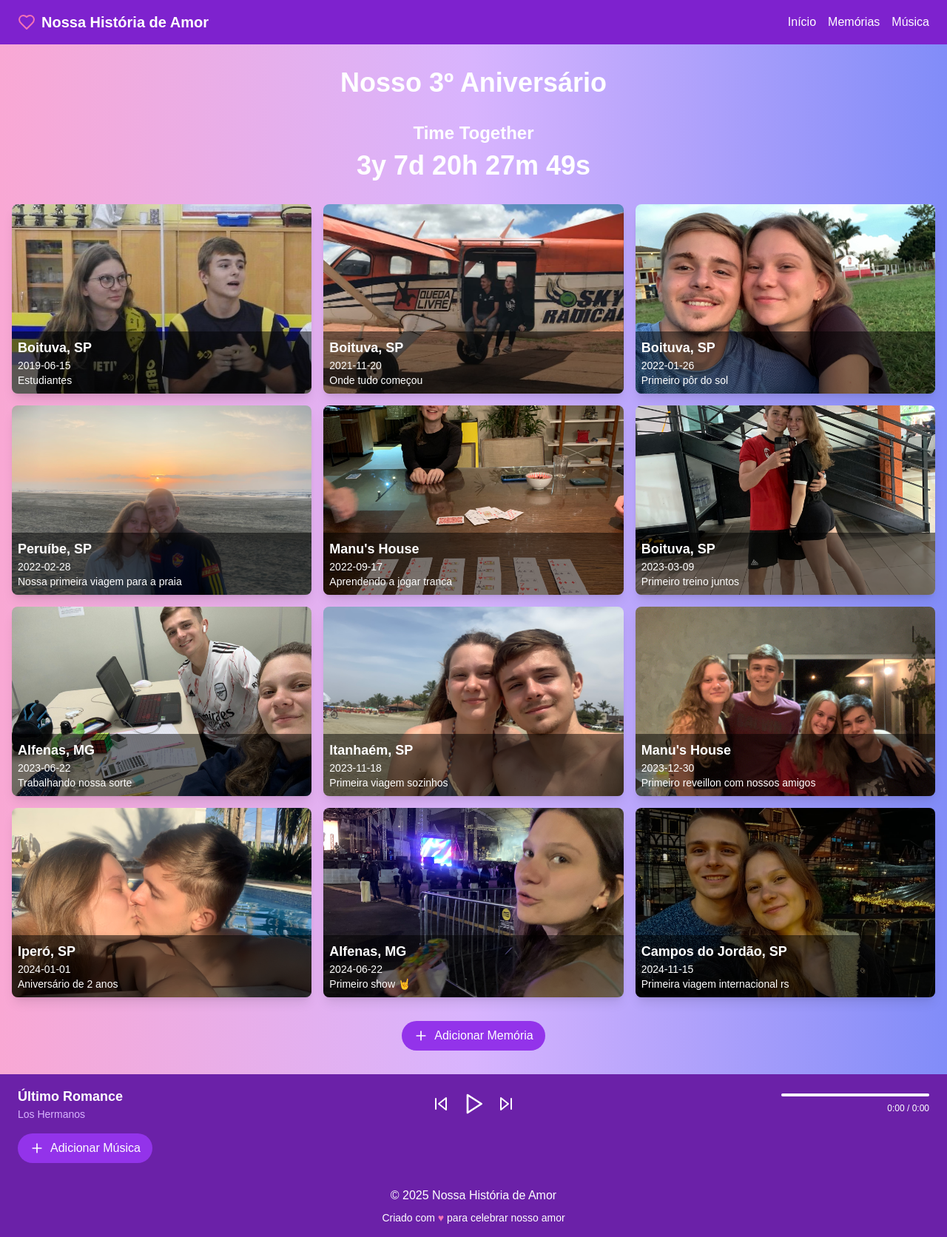
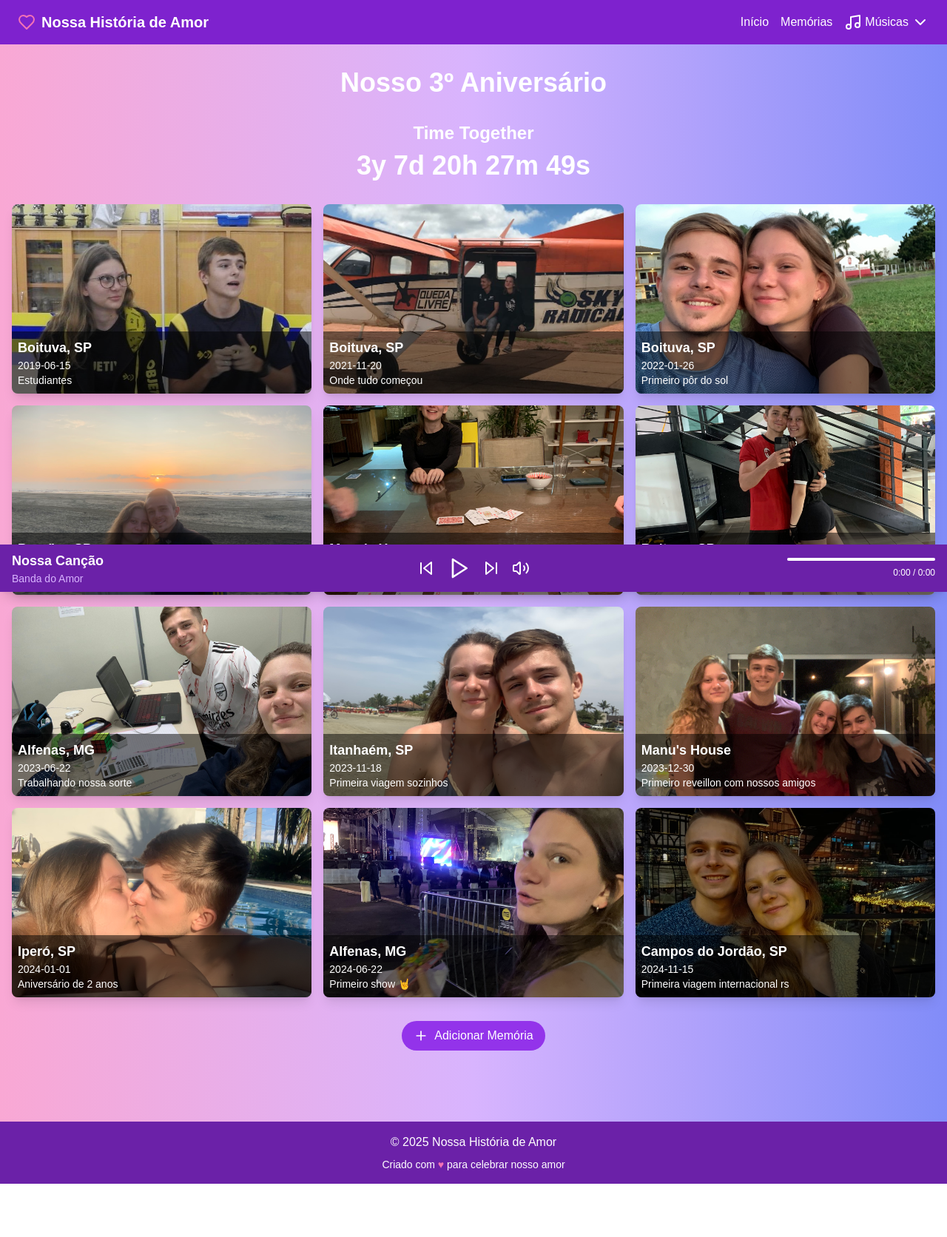
Before and after one commit to gabrielcampanile/anniversary-project, a Next.js app: page / in a window 1280 px wide. Shown: the whole page at 74% size. After the commit the page ends 1600 px from the top, so only its background shows below. Built offline with nearby package versions, Linux system fonts and the light colour scheme.

Commit message:
Update music player to use YouTube links and add playlist management

```diff
--- a/components/AnniversaryPage.tsx
+++ b/components/AnniversaryPage.tsx
@@ -5,13 +5,41 @@ import Header from './Header'
 import Footer from './Footer'
 import CountdownTimer from './CountdownTimer'
 import ImageGallery from './ImageGallery'
+import BackgroundMusic from './BackgroundMusic'
+
+interface Song {
+  id: number
+  title: string
+  artist: string
+  youtubeId: string
+}
+
+const initialPlaylist: Song[] = [
+  { id: 1, title: "Nossa Canção", artist: "Banda do Amor", youtubeId: "dQw4w9WgXcQ" },
+  { id: 2, title: "Primeiro Encontro", artist: "Cantores Românticos", youtubeId: "ZbZSe6N_BXs" },
+  { id: 3, title: "Valsa do Aniversário", artist: "Orquestra da Celebração", youtubeId: "fJ9rUzIMcZQ" },
+]
 
 export default function AnniversaryPage() {
   const [isMounted, setIsMounted] = useState(false)
+  const [playlist, setPlaylist] = useState<Song[]>(initialPlaylist)
 
   useEffect(() => {
     setIsMounted(true)
   }, [])
+
+  const addSong = (song: Omit<Song, 'id'>) => {
+    const newId = Math.max(...playlist.map(s => s.id)) + 1
+    setPlaylist([...playlist, { ...song, id: newId }])
+  }
+
+  const editSong = (id: number, updatedSong: Omit<Song, 'id'>) => {
+    setPlaylist(playlist.map(song => song.id === id ? { ...updatedSong, id } : song))
+  }
+
+  const removeSong = (id: number) => {
+    setPlaylist(playlist.filter(song => song.id !== id))
+  }
 
   if (!isMounted) {
     return null
@@ -19,12 +47,13 @@ export default function AnniversaryPage() {
 
   return (
     <div className="min-h-screen flex flex-col bg-gradient-to-r from-pink-300 via-purple-300 to-indigo-400">
-      <Header />
-      <main className="flex-grow container mx-auto px-4 py-8">
+      <Header playlist={playlist} onAddSong={addSong} onEditSong={editSong} onRemoveSong={removeSong} />
+      <main className="flex-grow container mx-auto px-4 py-8 mb-16">
         <h1 className="text-4xl font-bold text-center text-white mb-8">Nosso 3º Aniversário</h1>
         <CountdownTimer startDate="2022-01-01" />
         <ImageGallery />
       </main>
+      <BackgroundMusic playlist={playlist} />
       <Footer />
     </div>
   )
--- a/components/BackgroundMusic.tsx
+++ b/components/BackgroundMusic.tsx
@@ -1,22 +1,21 @@
 'use client'
 
 import { useState, useEffect, useRef } from 'react'
-import { Play, Pause, SkipBack, SkipForward, Plus } from 'lucide-react'
+import { Play, Pause, SkipBack, SkipForward, Volume2, VolumeX } from 'lucide-react'
+import YouTube from 'react-youtube'
 
 interface Song {
   id: number
   title: string
   artist: string
-  src: string
+  youtubeId: string
 }
 
 const initialPlaylist: Song[] = [
-  { id: 1, title: "Último Romance", artist: "Los Hermanos", src: "/audio/ultimo-romance.mp3" },
-  { id: 2, title: "Dengo", artist: "João Gomes", src: "/audio/dengo.mp3" },
-  { id: 3, title: "Our Song", artist: "Love Band", src: "/audio/ultimo-romance.mp3" },
-  { id: 4, title: "First Date", artist: "Romance Singers", src: "/audio/dengo.mp3" },
+  { id: 1, title: "Nossa Canção", artist: "Banda do Amor", youtubeId: "dQw4w9WgXcQ" },
+  { id: 2, title: "Primeiro Encontro", artist: "Cantores Românticos", youtubeId: "ZbZSe6N_BXs" },
+  { id: 3, title: "Valsa do Aniversário", artist: "Orquestra da Celebração", youtubeId: "fJ9rUzIMcZQ" },
 ]
-
 
 export default function BackgroundMusic() {
   const [playlist, setPlaylist] = useState<Song[]>(initialPlaylist)
@@ -24,15 +23,15 @@ export default function BackgroundMusic() {
   const [currentSong, setCurrentSong] = useState(0)
   const [duration, setDuration] = useState(0)
   const [currentTime, setCurrentTime] = useState(0)
-  const [showAddForm, setShowAddForm] = useState(false)
-  const audioRef = useRef<HTMLAudioElement>(null)
+  const [isMuted, setIsMuted] = useState(false)
+  const playerRef = useRef<YouTube>(null)
 
   useEffect(() => {
-    if (audioRef.current) {
+    if (playerRef.current) {
       if (isPlaying) {
-        audioRef.current.play()
+        playerRef.current.internalPlayer.playVideo()
       } else {
-        audioRef.current.pause()
+        playerRef.current.internalPlayer.pauseVideo()
       }
     }
   }, [isPlaying, currentSong])
@@ -41,11 +40,29 @@ export default function BackgroundMusic() {
   const nextSong = () => setCurrentSong((prev) => (prev + 1) % playlist.length)
   const prevSong = () => setCurrentSong((prev) => (prev - 1 + playlist.length) % playlist.length)
 
-  const onTimeUpdate = () => {
-    if (audioRef.current) {
-      setCurrentTime(audioRef.current.currentTime)
-      setDuration(audioRef.current.duration)
+  const onReady = (event: { target: any }) => {
+    setDuration(event.target.getDuration())
+  }
+
+  const onStateChange = (event: { target: any, data: number }) => {
+    if (event.data === YouTube.PlayerState.PLAYING) {
+      setIsPlaying(true)
+      startTimeUpdate(event.target)
+    } else {
+      setIsPlaying(false)
+      stopTimeUpdate()
     }
+  }
+
+  const startTimeUpdate = (player: any) => {
+    const interval = setInterval(() => {
+      setCurrentTime(player.getCurrentTime())
+    }, 1000)
+    return () => clearInterval(interval)
+  }
+
+  const stopTimeUpdate = () => {
+    setCurrentTime(0)
   }
 
   const formatTime = (time: number) => {
@@ -54,21 +71,20 @@ export default function BackgroundMusic() {
     return `${minutes}:${seconds.toString().padStart(2, '0')}`
   }
 
-  const addSong = (newSong: Omit<Song, 'id'>) => {
-    const id = playlist.length > 0 ? Math.max(...playlist.map(s => s.id)) + 1 : 1
-    setPlaylist([...playlist, { ...newSong, id }])
-    setShowAddForm(false)
+  const toggleMute = () => {
+    setIsMuted(!isMuted)
+    if (playerRef.current) {
+      if (isMuted) {
+        playerRef.current.internalPlayer.unMute()
+      } else {
+        playerRef.current.internalPlayer.mute()
+      }
+    }
   }
 
   return (
-    <div className="bg-purple-800 text-white py-4 px-6">
-      <audio
-        ref={audioRef}
-        src={playlist[currentSong].src}
-        onTimeUpdate={onTimeUpdate}
-        onEnded={nextSong}
-      />
-      <div className="flex justify-between items-center mb-4">
+    <div className="fixed bottom-0 left-0 right-0 bg-purple-800 text-white py-2 px-4 shadow-lg">
+      <div className="flex justify-between items-center">
         <div className="flex-1">
           <h3 className="font-bold text-lg">{playlist[currentSong].title}</h3>
           <p className="text-sm text-purple-300">{playlist[currentSong].artist}</p>
@@ -83,6 +99,9 @@ export default function BackgroundMusic() {
           <button onClick={nextSong} className="text-white hover:text-purple-300">
             <SkipForward size={24} />
           </button>
+          <button onClick={toggleMute} className="text-white hover:text-purple-300">
+            {isMuted ? <VolumeX size={24} /> : <Volume2 size={24} />}
+          </button>
         </div>
         <div className="flex-1 flex flex-col items-end">
           <div className="w-full max-w-[200px] h-1 bg-purple-600 rounded-full mb-2">
@@ -94,87 +113,25 @@ export default function BackgroundMusic() {
           <span className="text-xs">{formatTime(currentTime)} / {formatTime(duration)}</span>
         </div>
       </div>
-      <button
-        onClick={() => setShowAddForm(true)}
-        className="bg-purple-600 text-white px-4 py-2 rounded-full flex items-center justify-center hover:bg-purple-700 transition-colors"
-      >
-        <Plus size={20} className="mr-2" />
-        Adicionar Música
-      </button>
-      {showAddForm && (
-        <AddSongForm onAdd={addSong} onCancel={() => setShowAddForm(false)} />
-      )}
+      <YouTube
+        videoId={playlist[currentSong].youtubeId}
+        opts={{
+          height: '0',
+          width: '0',
+          playerVars: {
+            autoplay: 1,
+            controls: 0,
+            disablekb: 1,
+            fs: 0,
+            iv_load_policy: 3,
+            modestbranding: 1,
+            rel: 0,
+          },
+        }}
+        onReady={onReady}
+        onStateChange={onStateChange}
+        ref={playerRef}
+      />
     </div>
   )
 }
-
-interface AddSongFormProps {
-  onAdd: (song: Omit<Song, 'id'>) => void
-  onCancel: () => void
-}
-
-function AddSongForm({ onAdd, onCancel }: AddSongFormProps) {
-  const [newSong, setNewSong] = useState<Omit<Song, 'id'>>({
-    title: '',
-    artist: '',
-    src: ''
-  })
-
-  const handleSubmit = (e: React.FormEvent) => {
-    e.preventDefault()
-    onAdd(newSong)
-  }
-
-  return (
-    <form onSubmit={handleSubmit} className="mt-4 bg-purple-700 p-4 rounded-lg">
-      <div className="mb-4">
-        <label htmlFor="title" className="block text-sm font-medium text-white">Título da Música</label>
-        <input
-          type="text"
-          id="title"
-          value={newSong.title}
-          onChange={(e) => setNewSong({ ...newSong, title: e.target.value })}
-          className="mt-1 block w-full rounded-md border-gray-300 shadow-sm focus:border-purple-500 focus:ring-purple-500 text-gray-700"
-          required
-        />
-      </div>
-      <div className="mb-4">
-        <label htmlFor="artist" className="block text-sm font-medium text-white">Artista</label>
-        <input
-          type="text"
-          id="artist"
-          value={newSong.artist}
-          onChange={(e) => setNewSong({ ...newSong, artist: e.target.value })}
-          className="mt-1 block w-full rounded-md border-gray-300 shadow-sm focus:border-purple-500 focus:ring-purple-500 text-gray-700"
-          required
-        />
-      </div>
-      <div className="mb-4">
-        <label htmlFor="src" className="block text-sm font-medium text-white">URL da Música</label>
-        <input
-          type="text"
-          id="src"
-          value={newSong.src}
-          onChange={(e) => setNewSong({ ...newSong, src: e.target.value })}
-          className="mt-1 block w-full rounded-md border-gray-300 shadow-sm focus:border-purple-500 focus:ring-purple-500 text-gray-700"
-          required
-        />
-      </div>
-      <div className="flex justify-end space-x-2">
-        <button
-          type="button"
-          onClick={onCancel}
-          className="px-4 py-2 text-sm font-medium text-white bg-purple-600 border border-transparent rounded-md hover:bg-purple-700 focus:outline-none focus:ring-2 focus:ring-offset-2 focus:ring-purple-500"
-        >
-          Cancelar
-        </button>
-        <button
-          type="submit"
-          className="px-4 py-2 text-sm font-medium text-white bg-purple-500 border border-transparent rounded-md hover:bg-purple-600 focus:outline-none focus:ring-2 focus:ring-offset-2 focus:ring-purple-500"
-        >
-          Adicionar
-        </button>
-      </div>
-    </form>
-  )
-}
--- a/components/Footer.tsx
+++ b/components/Footer.tsx
@@ -1,10 +1,7 @@
-import BackgroundMusic from './BackgroundMusic'
-
 export default function Footer() {
   return (
-    <footer className="bg-purple-800 text-white">
-      <BackgroundMusic />
-      <div className="text-center py-4">
+    <footer className="bg-purple-800 text-white py-4">
+      <div className="text-center">
         <p>&copy; {new Date().getFullYear()} Nossa História de Amor</p>
         <p className="mt-2 text-sm">
           Criado com <span className="text-pink-400">&hearts;</span> para celebrar nosso amor
--- a/components/Header.tsx
+++ b/components/Header.tsx
@@ -1,8 +1,54 @@
-import { Heart } from 'lucide-react'
+'use client'
 
-export default function Header() {
+import { useState } from 'react'
+import { Heart, Music, ChevronDown, Plus, Edit, Trash } from 'lucide-react'
+
+interface Song {
+  id: number
+  title: string
+  artist: string
+  youtubeId: string
+}
+
+interface HeaderProps {
+  playlist: Song[]
+  onAddSong: (song: Omit<Song, 'id'>) => void
+  onEditSong: (id: number, song: Omit<Song, 'id'>) => void
+  onRemoveSong: (id: number) => void
+}
+
+export default function Header({ playlist, onAddSong, onEditSong, onRemoveSong }: HeaderProps) {
+  const [isDropdownOpen, setIsDropdownOpen] = useState(false)
+  const [isAddFormOpen, setIsAddFormOpen] = useState(false)
+  const [editingSongId, setEditingSongId] = useState<number | null>(null)
+  const [newSong, setNewSong] = useState<Omit<Song, 'id'>>({ title: '', artist: '', youtubeId: '' })
+
+  const toggleDropdown = () => setIsDropdownOpen(!isDropdownOpen)
+
+  const handleAddSong = (e: React.FormEvent) => {
+    e.preventDefault()
+    onAddSong(newSong)
+    setNewSong({ title: '', artist: '', youtubeId: '' })
+    setIsAddFormOpen(false)
+  }
+
+  const handleEditSong = (e: React.FormEvent) => {
+    e.preventDefault()
+    if (editingSongId !== null) {
+      onEditSong(editingSongId, newSong)
+      setNewSong({ title: '', artist: '', youtubeId: '' })
+      setEditingSongId(null)
+    }
+  }
+
+  const startEditing = (song: Song) => {
+    setNewSong(song)
+    setEditingSongId(song.id)
+    setIsAddFormOpen(true)
+  }
+
   return (
-    <header className="bg-purple-700 text-white py-4 px-6 flex justify-between items-center">
+    <header className="bg-purple-700 text-white py-4 px-6 flex justify-between items-center relative">
       <div className="flex items-center space-x-2">
         <Heart className="text-pink-400" />
         <span className="font-bold text-xl">Nossa História de Amor</span>
@@ -11,9 +57,90 @@ export default function Header() {
         <ul className="flex space-x-4">
           <li><a href="#inicio" className="hover:text-pink-400 transition-colors">Início</a></li>
           <li><a href="#memorias" className="hover:text-pink-400 transition-colors">Memórias</a></li>
-          <li><a href="#musica" className="hover:text-pink-400 transition-colors">Música</a></li>
+          <li className="relative">
+            <button onClick={toggleDropdown} className="flex items-center hover:text-pink-400 transition-colors">
+              <Music className="mr-1" />
+              Músicas
+              <ChevronDown className="ml-1" />
+            </button>
+            {isDropdownOpen && (
+              <div className="absolute right-0 mt-2 w-64 bg-white rounded-md shadow-lg z-10">
+                <div className="py-1">
+                  {playlist.map((song) => (
+                    <div key={song.id} className="px-4 py-2 text-gray-800 hover:bg-gray-100 flex justify-between items-center">
+                      <span>{song.title} - {song.artist}</span>
+                      <div>
+                        <button onClick={() => startEditing(song)} className="text-blue-500 hover:text-blue-700 mr-2">
+                          <Edit size={16} />
+                        </button>
+                        <button onClick={() => onRemoveSong(song.id)} className="text-red-500 hover:text-red-700">
+                          <Trash size={16} />
+                        </button>
+                      </div>
+                    </div>
+                  ))}
+                  <button
+                    onClick={() => setIsAddFormOpen(true)}
+                    className="w-full text-left px-4 py-2 text-gray-800 hover:bg-gray-100 flex items-center"
+                  >
+                    <Plus size={16} className="mr-2" />
+                    Adicionar Música
+                  </button>
+                </div>
+              </div>
+            )}
+          </li>
         </ul>
       </nav>
+      {isAddFormOpen && (
+        <div className="absolute right-0 mt-2 w-64 bg-white rounded-md shadow-lg z-10 p-4">
+          <form onSubmit={editingSongId !== null ? handleEditSong : handleAddSong}>
+            <input
+              type="text"
+              placeholder="Título"
+              value={newSong.title}
+              onChange={(e) => setNewSong({ ...newSong, title: e.target.value })}
+              className="w-full mb-2 p-2 border rounded text-gray-800"
+              required
+            />
+            <input
+              type="text"
+              placeholder="Artista"
+              value={newSong.artist}
+              onChange={(e) => setNewSong({ ...newSong, artist: e.target.value })}
+              className="w-full mb-2 p-2 border rounded text-gray-800"
+              required
+            />
+            <input
+              type="text"
+              placeholder="ID do YouTube"
+              value={newSong.youtubeId}
+              onChange={(e) => setNewSong({ ...newSong, youtubeId: e.target.value })}
+              className="w-full mb-2 p-2 border rounded text-gray-800"
+              required
+            />
+            <div className="flex justify-end">
+              <button
+                type="button"
+                onClick={() => {
+                  setIsAddFormOpen(false)
+                  setEditingSongId(null)
+                  setNewSong({ title: '', artist: '', youtubeId: '' })
+                }}
+                className="mr-2 px-4 py-2 text-sm text-gray-600 hover:text-gray-800"
+              >
+                Cancelar
+              </button>
+              <button
+                type="submit"
+                className="px-4 py-2 text-sm bg-purple-600 text-white rounded hover:bg-purple-700"
+              >
+                {editingSongId !== null ? 'Atualizar' : 'Adicionar'}
+              </button>
+            </div>
+          </form>
+        </div>
+      )}
     </header>
   )
 }
--- a/package.json
+++ b/package.json
@@ -14,7 +14,8 @@
     "lucide-react": "^0.469.0",
     "next": "15.1.4",
     "react": "^19.0.0",
-    "react-dom": "^19.0.0"
+    "react-dom": "^19.0.0",
+    "react-youtube": "^10.1.0"
   },
   "devDependencies": {
     "@eslint/eslintrc": "^3",
```
Also changed, not shown: 1 other file (tests, documents, lock files or other folders).
